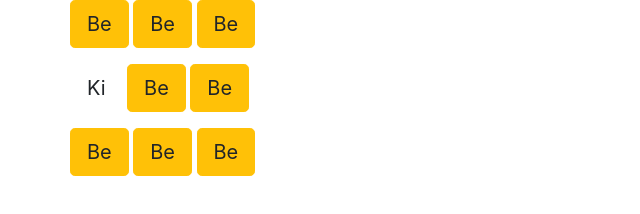
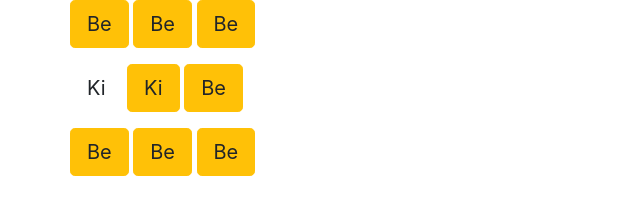
Before and after one commit to GabZso/gabzso, a plain HTML site: page index.html in a window 1280 px wide. Shown: the whole page, without its empty margins (0-640 px from the left). Drawn offline with nearby package versions, Linux system fonts and the light colour scheme.

Commit message:
Update index.html

```diff
--- a/index.html
+++ b/index.html
@@ -18,7 +18,7 @@
           <a href="#" class="btn btn-warning btn-lg" role="button" aria-disabled="true">Be</a>
         <p></p>
             <a href="#" class="btn btn-white btn-lg" role="button" aria-disabled="true">Ki</a>
-            <a href="#" class="btn btn-warning btn-lg" role="button" aria-disabled="true">Be</a>
+            <a href="#" class="btn btn-warning btn-lg" role="button" aria-disabled="true">Ki</a>
             <a href="#" class="btn btn-warning btn-lg" role="button" aria-disabled="true">Be</a>
         <p></p>
             <a href="#" class="btn btn-warning btn-lg" role="button" aria-disabled="true">Be</a>
```
